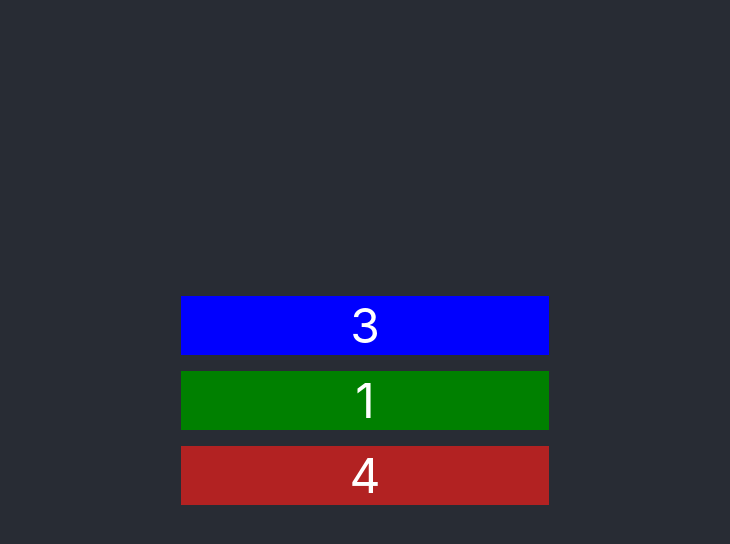
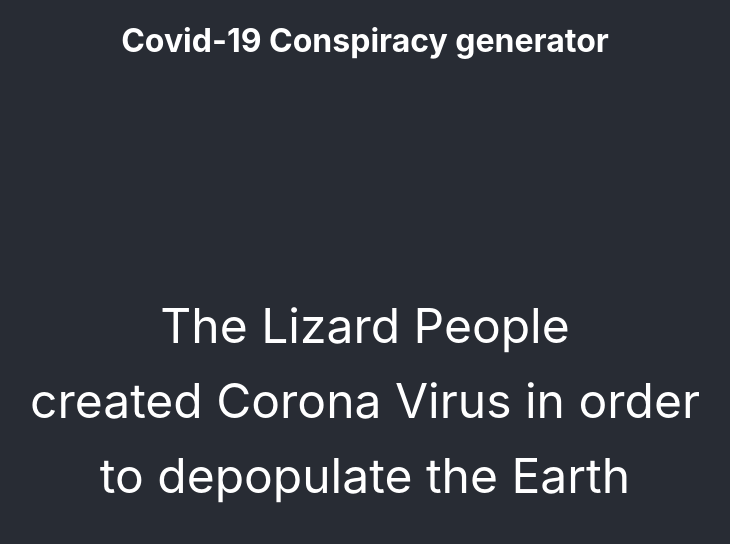
Before and after one commit to Imstupidpleasehelp/CovidConspiracyGenerator, a React (Create React App) app: page / in a window 1280 px wide. Shown: the top 544 px of the page, without its empty margins (275-1005 px from the left). Built offline with nearby package versions, Linux system fonts and the light colour scheme.

Commit message:
added more

```diff
--- a/src/App.css
+++ b/src/App.css
@@ -8,25 +8,25 @@
 
   align-items: center;
   justify-content: center;
-  font-size: calc(10px + 2vmin);
   color: white;
+}
+.title {
+  position: absolute;
+  top: 0
 }
 .textcontainer {
   align-items: center;
-  width: 25rem;
+
 }
 .firstline {
  margin: 1rem;
- background-color: blue;
  font-size: 3rem;
 }
 .secondline {
  margin: 1rem;
- background-color: green;
  font-size: 3rem;
 }
 .thirdline {
   margin: 1rem;
-  background-color: firebrick;
   font-size: 3rem;
 }
--- a/src/App.js
+++ b/src/App.js
@@ -1,11 +1,13 @@
 import React from 'react';
 import './App.css';
 import SlotMachine from './Slotmachine';
+import { Title } from './title';
 
 function App() {
   return (
     <div className="App">
       <header className="App-header">
+        <Title />
        <SlotMachine />
       </header>
 
--- a/src/Slotmachine.jsx
+++ b/src/Slotmachine.jsx
@@ -4,16 +4,16 @@ class SlotMachine extends Component {
     constructor(props) {
       super(props);
       this.state = {
-        first: ["1", "2", "3", "4", "5", "6"],
-        second: ["1", "2", "3", "4", "5", "6"],
-        third: ["1", "2", "3", "4", "5" ,"6"]
+        first: ["Bill Gates", "Donald Trump", "Obama", "The Lizard People", "The Illuminatnti", "The Freemasons", "Mask Manufactors", "Aliens", "Elon Musk", "Jeff Besos", "CNN", "The W.H.O.", "Alex Jones"],
+        second: ["created Corona Virus in order ", "released Covid-19 ", "created Covid-19", "bought Covid-19 from Wuhan", "created Covid-19", "ate bat soup"],
+        third: ["to destroy America", "to make billions", "to turn the frogs gay", "to prepare for covid-20", " to depopulate the Earth" ,"to colonize Mars", "to put a microchip in everyone"]
       };
 
 
 
     }
     randomnum()  {
-        let num = Math.floor(Math.random() * 5) + 0
+        let num = Math.floor(Math.random() * 7) + 0
         console.log(num)
         return num
       }
--- /dev/null
+++ b/src/title.js
@@ -0,0 +1,8 @@
+import React from 'react';
+
+
+
+export const Title = () => (
+
+    <h1 className="title">Covid-19 Conspiracy generator</h1>
+)
```
